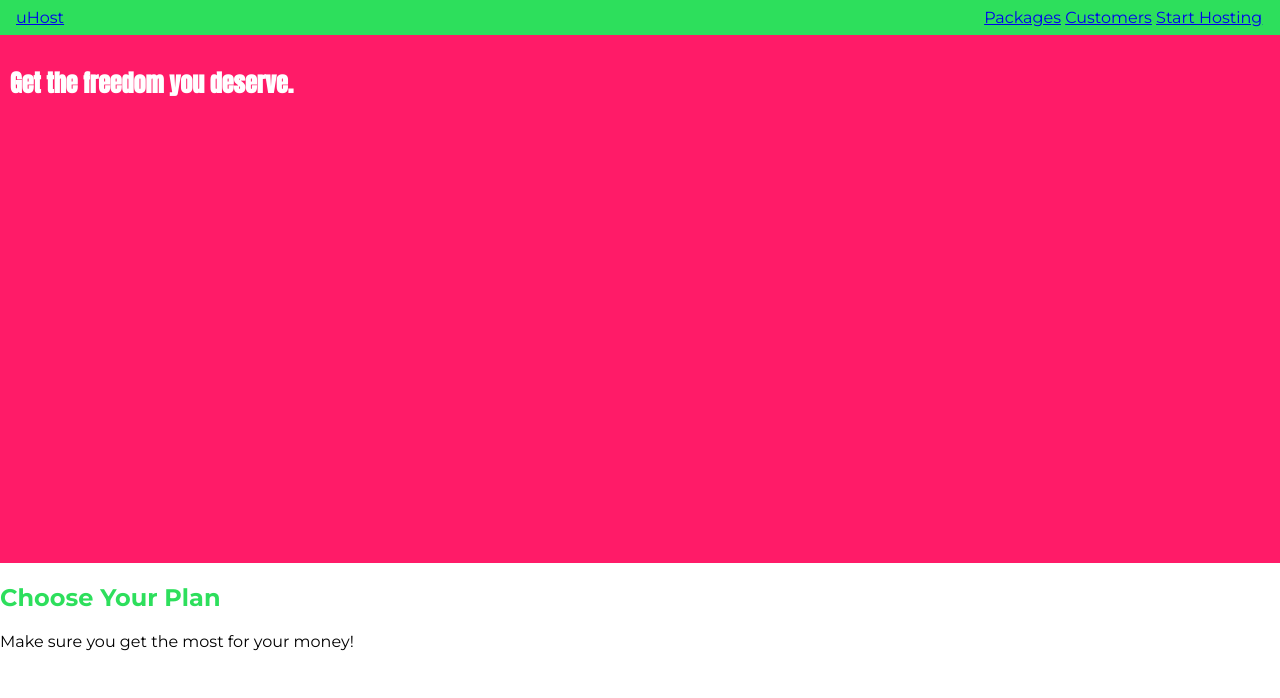
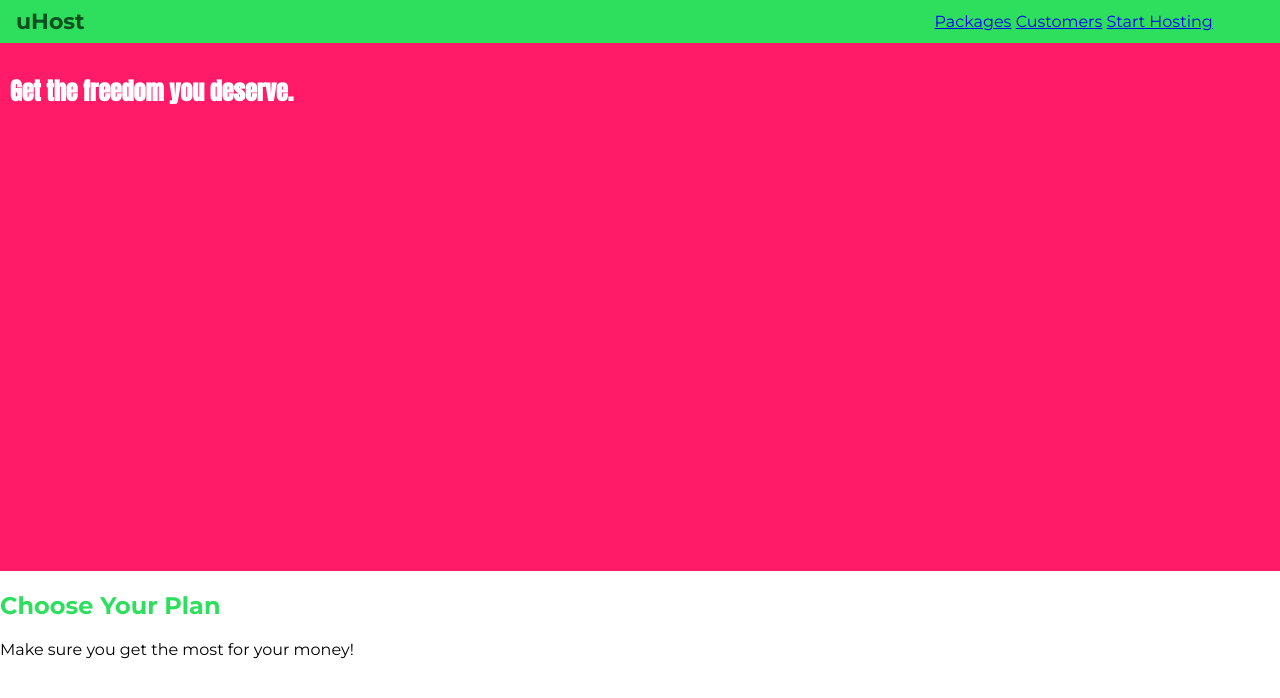
Before and after one commit to TusarSingh/PROJECT--CSS--3--Diving--Deeper--Into--CSS, a plain HTML site: page index.html in a window 1280 px wide. Drawn offline with Linux system fonts and the light colour scheme.

Commit message:
40. Working with text-decoration And vertical-align

```diff
--- a/index.html
+++ b/index.html
@@ -23,7 +23,11 @@
   <body>
     <header class="main-header">
       <div>
-        <a href="index.html"> uHost </a>
+        <a
+          href="index.html"
+          class="main-header__brand">
+          uHost
+        </a>
       </div>
       <nav class="main-nav">
         <ul class="main-nav__items">
--- a/main.css
+++ b/main.css
@@ -31,12 +31,21 @@ body {
 
 .main-header > div {
   display: inline-block;
+  vertical-align: middle;
+}
+
+.main-header__brand {
+  color: #0e4f1f;
+  text-decoration: none;
+  font-weight: bold;
+  font-size: 22px;
 }
 
 .main-nav {
   display: inline-block;
   text-align: right;
-  width: calc(100% - 54px);
+  width: calc(100% - 124px);
+  vertical-align: middle;
 }
 
 .main-nav__items {
```
